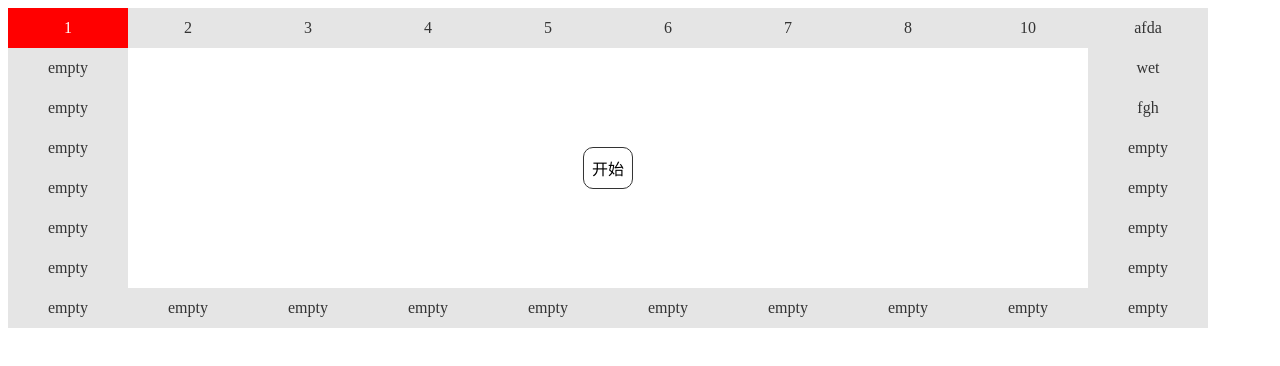
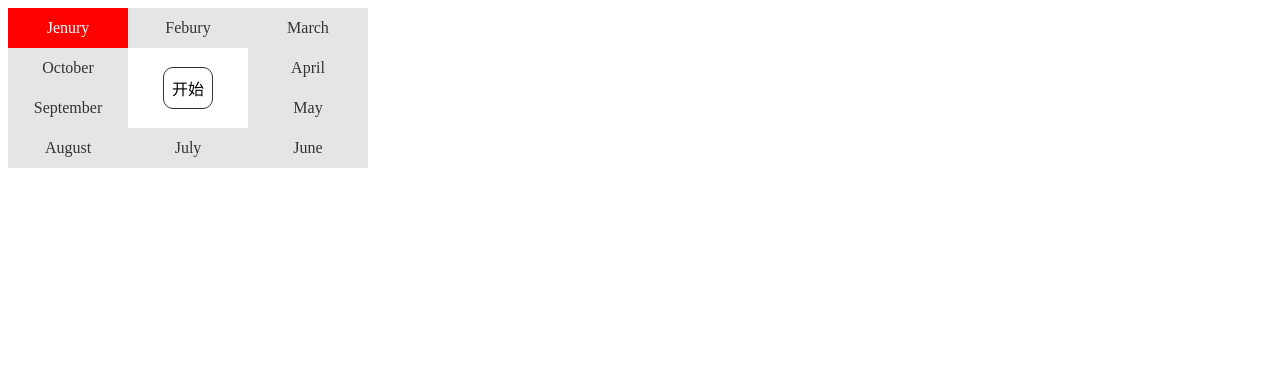
Before and after one commit to yuanyayi/FE-Lab, a plain HTML site: page 方形走马灯.html in a window 1280 px wide. Drawn offline with Linux system fonts and the light colour scheme.

Commit message:
修改变量获取方式

```diff
--- a/script/running-horse-lantern.js
+++ b/script/running-horse-lantern.js
@@ -1,11 +1,11 @@
-function runningHorseLantern(el, col, row, dur, contentArr) {
+function runningHorseLantern(el, col, opts) {
   // 需要容器元素
   if (!el) return false
   // init
   el.append('<li class="cur"></li>')
   el.width(col * el.children().eq(0).width())
   // 默认为方形
-  if (!row) row = col
+  let row = opts.row || col
   // 创建DOM
   let tempLi = ''
   for (let i = 1; i < col * row; i++) {
@@ -37,9 +37,10 @@ function runningHorseLantern(el, col, row, dur, contentArr) {
   }
   // 标识参与跑马的元素
   let indexlist = getIndexlist(col, row)
-  if (contentArr){
+  // 加入元素内容
+  if (opts.contents) {
     indexlist.map((index, i) => {
-      el.children('li').eq(index).addClass('item').text(contentArr[i] || 'empty')
+      el.children('li').eq(index).addClass('item').text(opts.contents[i] || 'empty')
     })
   }else{
     indexlist.map((index, i) => {
@@ -48,7 +49,7 @@ function runningHorseLantern(el, col, row, dur, contentArr) {
   }
 
   let cur = 0
-  let duraction = parseInt(dur) > 0 ? parseInt(dur) : 100
+  let duraction = parseInt(opts.dur) > 0 ? parseInt(opts.dur) : 100
   // 动作按钮行为
   play.on('click', function () {
     if ($(this).hasClass('start')) {
--- a/方形走马灯.html
+++ b/方形走马灯.html
@@ -60,7 +60,11 @@
   <ul class="running-horse-lantern r1"></ul>
 </body>
 <script type="text/javascript">
-  let a = runningHorseLantern($('.r1'), 10, 8, 100, [1, 2, 3, 4, 5, 6, 7, 8, 10,'afda','wet','fgh'])
+  let a = runningHorseLantern($('.r1'), 3, {
+    row: 4,
+    // dur: 500,
+    contents: ['Jenury','Febury', 'March', 'April', 'May', 'June', 'July', 'August', 'September', 'October', 'November', 'December']
+  })
 </script>
 
 </html>
```
